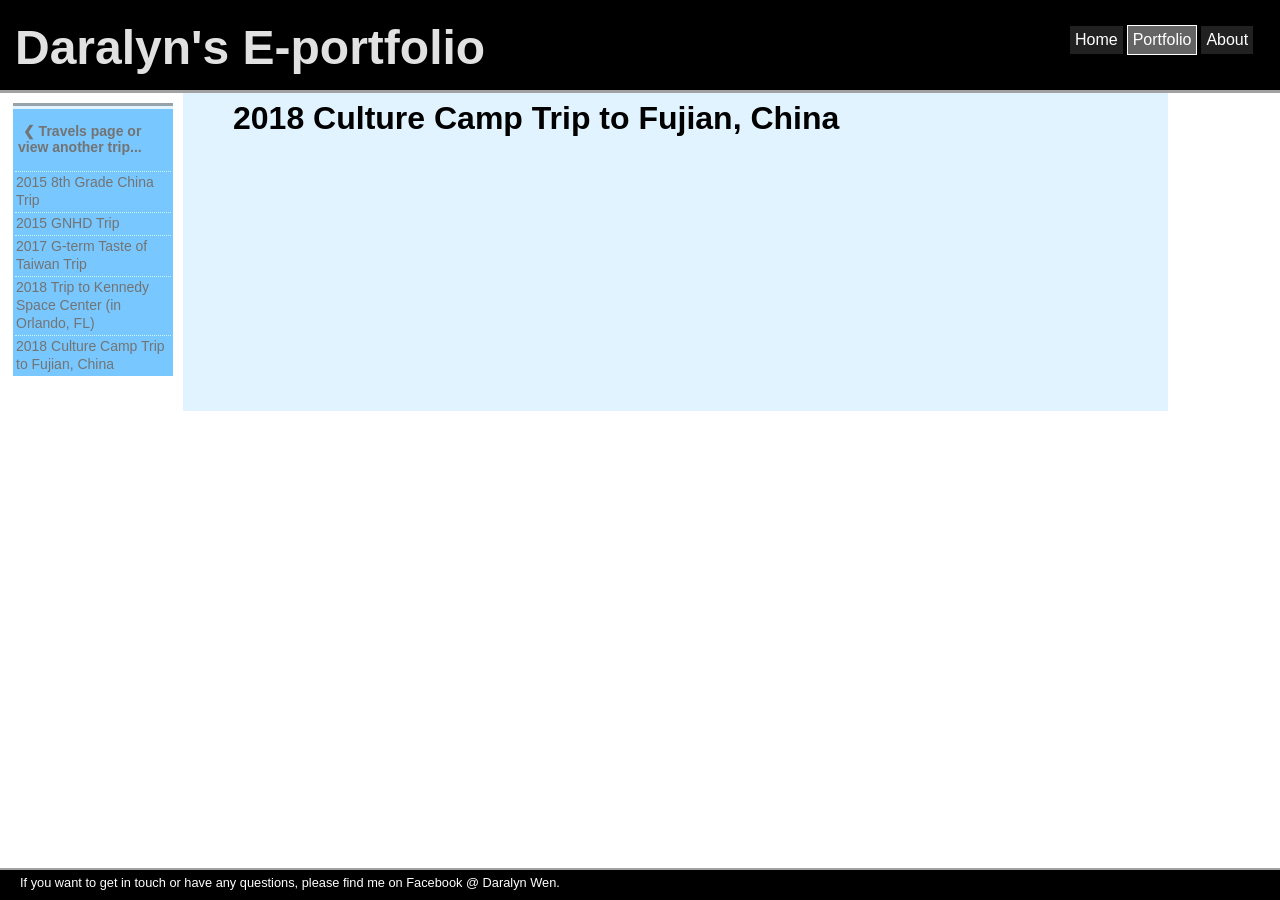
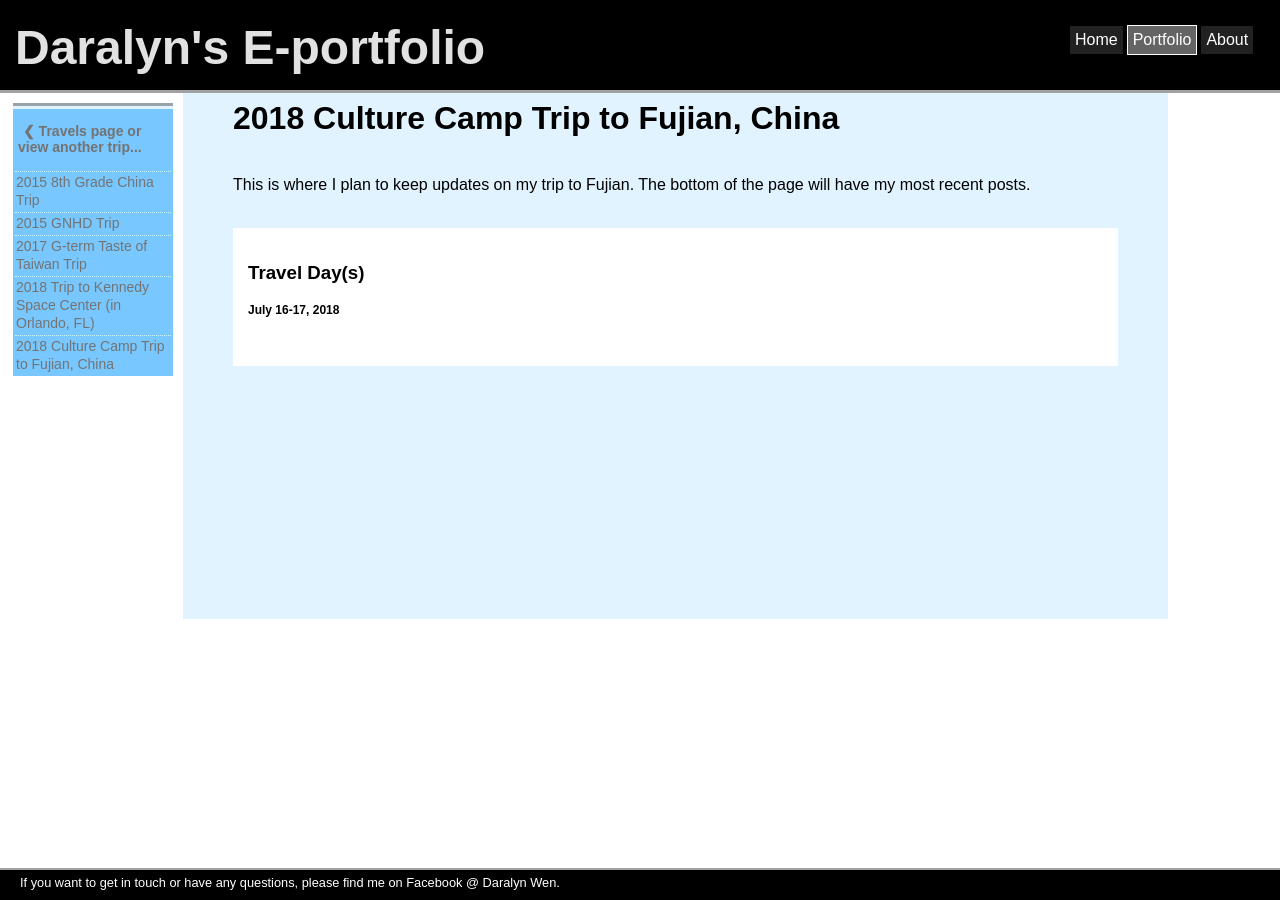
Before and after one commit to daralyn/daralyn.github.io, a Jekyll site: the page built from portfolio/travels/2018fujian.html, in a window 1280 px wide. Built offline with Jekyll 4.4.1, drawn with Linux system fonts in a browser that asks for light colours.

Commit message:
Update 2018fujian.html

```diff
--- a/portfolio/travels/2018fujian.html
+++ b/portfolio/travels/2018fujian.html
@@ -33,8 +33,210 @@ title: Daralyn's 2018 Culture Camp Trip to Fujian, China
 <h1 style="padding-top: 10px;">
   2018 Culture Camp Trip to Fujian, China
 </h1>
+	<p><br>
+		This is where I plan to keep updates on my trip to Fujian. The bottom of the page will have my most recent posts.
+	<br><br>
+	</p>
 
-<h3></h3>
-<p></p>
+<div class="sectionodd">
+	<h3>Travel Day(s)</h3> <h4>July 16-17, 2018</h4>
+		<div class="travelupdatetext">
+			<p></p>
+		</div>
+		<div class="travelupdatepics">
+			<img src="" alt="">
+			<img src="" alt="">
+		</div>
+</div>
 
-<p></p>
+<!--
+
+<div class="sectioneven">
+	<h3>Arrival (Day 1)</h3> <h4>July 18, 2018</h4>
+		<div class="travelupdatetext">
+			<p></p>
+		</div>
+		<div class="travelupdatepics">
+			<img src="" alt="">
+			<img src="" alt="">
+		</div>
+</div>
+
+<div class="sectionodd">
+	<h3>Day 2</h3> <h4>July 19, 2018</h4>
+		<div class="travelupdatetext">
+			<p></p>
+		</div>
+		<div class="travelupdatepics">
+			<img src="" alt="">
+			<img src="" alt="">
+		</div>
+</div>
+
+<div class="sectioneven">
+	<h3>Day 3</h3> <h4>July 20, 2018</h4>
+		<div class="travelupdatetext">
+			<p></p>
+		</div>
+		<div class="travelupdatepics">
+			<img src="" alt="">
+			<img src="" alt="">
+		</div>
+</div>
+
+<div class="sectionodd">
+	<h3>Day 4</h3> <h4>July 21, 2018</h4>
+		<div class="travelupdatetext">
+			<p></p>
+		</div>
+		<div class="travelupdatepics">
+			<img src="" alt="">
+			<img src="" alt="">
+		</div>
+</div>
+
+<div class="sectioneven">
+	<h3>Day 5</h3> <h4>July 22, 2018</h4>
+		<div class="travelupdatetext">
+			<p></p>
+		</div>
+		<div class="travelupdatepics">
+			<img src="" alt="">
+			<img src="" alt="">
+		</div>
+</div>
+
+<div class="sectionodd">
+	<h3>Day 6</h3> <h4>July 23, 2018</h4>
+		<div class="travelupdatetext">
+			<p></p>
+		</div>
+		<div class="travelupdatepics">
+			<img src="" alt="">
+			<img src="" alt="">
+		</div>
+</div>
+
+<div class="sectioneven">
+	<h3>Day 7</h3> <h4>July 24, 2018</h4>
+		<div class="travelupdatetext">
+			<p></p>
+		</div>
+		<div class="travelupdatepics">
+			<img src="" alt="">
+			<img src="" alt="">
+		</div>
+</div>
+
+<div class="sectionodd">
+	<h3>Day 8</h3> <h4>July 25, 2018</h4>
+		<div class="travelupdatetext">
+			<p></p>
+		</div>
+		<div class="travelupdatepics">
+			<img src="" alt="">
+			<img src="" alt="">
+		</div>
+</div>
+
+<div class="sectioneven">
+	<h3>Day 9</h3> <h4>July 26, 2018</h4>
+		<div class="travelupdatetext">
+			<p></p>
+		</div>
+		<div class="travelupdatepics">
+			<img src="" alt="">
+			<img src="" alt="">
+		</div>
+</div>
+
+<div class="sectionodd">
+	<h3>Day 10</h3> <h4>July 27, 2018</h4>
+		<div class="travelupdatetext">
+			<p></p>
+		</div>
+		<div class="travelupdatepics">
+			<img src="" alt="">
+			<img src="" alt="">
+		</div>
+</div>
+
+<div class="sectioneven">
+	<h3>Day 11</h3> <h4>July 28, 2018</h4>
+		<div class="travelupdatetext">
+			<p></p>
+		</div>
+		<div class="travelupdatepics">
+			<img src="" alt="">
+			<img src="" alt="">
+		</div>
+</div>
+
+<div class="sectionodd">
+	<h3>Day 12</h3> <h4>July 29, 2018</h4>
+		<div class="travelupdatetext">
+			<p></p>
+		</div>
+		<div class="travelupdatepics">
+			<img src="" alt="">
+			<img src="" alt="">
+		</div>
+</div>
+
+<div class="sectioneven">
+	<h3>Day 13</h3> <h4>July 30, 2018</h4>
+		<div class="travelupdatetext">
+			<p></p>
+		</div>
+		<div class="travelupdatepics">
+			<img src="" alt="">
+			<img src="" alt="">
+		</div>
+</div>
+
+<div class="sectionodd">
+	<h3>Day 14/Travel Home</h3> <h4>July 31, 2018</h4>
+		<div class="travelupdatetext">
+			<p></p>
+		</div>
+		<div class="travelupdatepics">
+			<img src="" alt="">
+			<img src="" alt="">
+		</div>
+</div>
+
+-->
+
+<style>
+	h4{
+		font-family: 'Arial Nova Cond Light', 'Arial', 'Sans-Serif';
+		font-size: 12px;
+	}
+
+	.travelupdatetext{
+		float: left;
+		width: 40%;
+	}
+
+	.travelupdatepics{
+		float: left;
+		width: 55%;
+		padding-left: 5px;
+
+	}
+
+</style>
+
+<!--
+<div class="sectionodd sectioneven">
+	<h3>title</h3> <h4>July ##, 2018</h4>
+		<div class="travelupdatetext">
+			<p></p>
+		</div>
+		<div class="travelupdatepics">
+			<img src="" alt="">
+			<img src="" alt="">
+		</div>
+</div>
+
+-->
```
